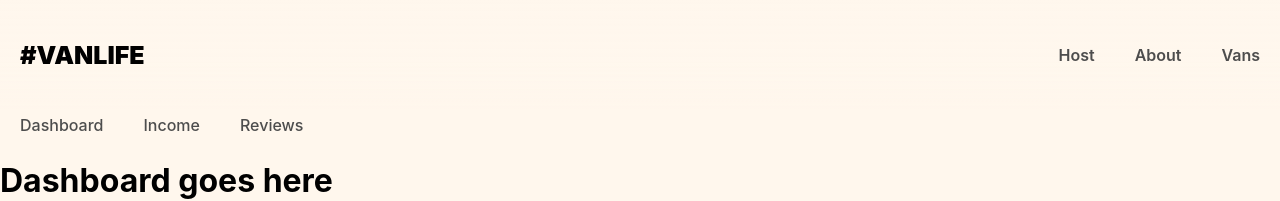
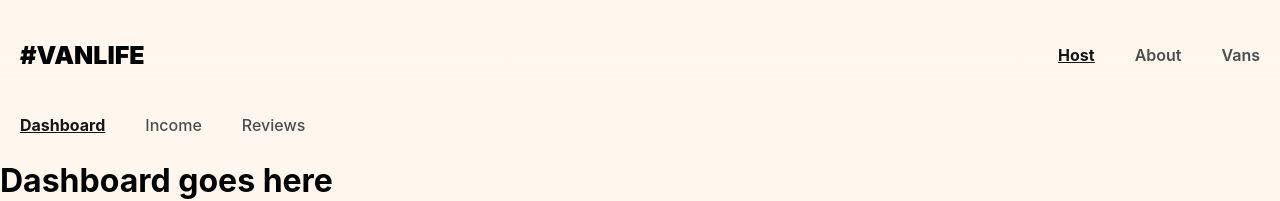
Before and after one commit to esquinas/scrimba-van-life-project, a React (Vite) app: page /host in a window 1280 px wide. Shown: the top 201 px of the page. Built offline with nearby package versions, Linux system fonts and the light colour scheme; what miragejs would draw is missing.

Commit message:
feat(ux): mark currently active link in nav bars

```diff
--- a/src/components/Header.jsx
+++ b/src/components/Header.jsx
@@ -1,14 +1,14 @@
 import React from 'react';
-import { Link } from "react-router-dom"
+import { Link, NavLink } from "react-router-dom"
 
 export default function Header(_props) {
   return (
     <header>
       <Link className="site-logo" to="/">#VanLife</Link>
       <nav>
-        <Link to="/host">Host</Link>
-        <Link to="/about">About</Link>
-        <Link to="/vans">Vans</Link>
+        <NavLink to="/host" className={ ({isActive}) => isActive ? 'active' : null } >Host</NavLink>
+        <NavLink to="/about" className={ ({isActive}) => isActive ? 'active' : null }>About</NavLink>
+        <NavLink to="/vans" className={ ({isActive}) => isActive ? 'active' : null }>Vans</NavLink>
       </nav>
     </header>
   )
--- a/src/components/HostLayout.jsx
+++ b/src/components/HostLayout.jsx
@@ -1,13 +1,19 @@
 import React from "react"
-import { Link, Outlet } from "react-router-dom"
+import { NavLink, Outlet } from "react-router-dom"
 
 export default function HostLayout() {
+
+  const activeStyle = {
+    fontWeight: 'bold',
+    textDecoration: 'underline',
+    color: '#161616'
+  }
   return (
     <>
       <nav className="host-nav">
-        <Link to="/host">Dashboard</Link>
-        <Link to="/host/income">Income</Link>
-        <Link to="/host/reviews">Reviews</Link>
+        <NavLink to="/host" end style={ ({isActive}) => isActive ? activeStyle : null }>Dashboard</NavLink>
+        <NavLink to="/host/income" style={ ({isActive}) => isActive ? activeStyle : null }>Income</NavLink>
+        <NavLink to="/host/reviews" style={ ({isActive}) => isActive ? activeStyle : null }>Reviews</NavLink>
       </nav>
      <Outlet />
    </>
--- a/src/styles/index.css
+++ b/src/styles/index.css
@@ -324,3 +324,10 @@ i[class*='van-type-'] {
     text-decoration: underline;
     font-weight: 600;
 }
+
+
+a.active {
+    font-weight: bold;
+    text-decoration: underline;
+    color: #161616;
+}
```
